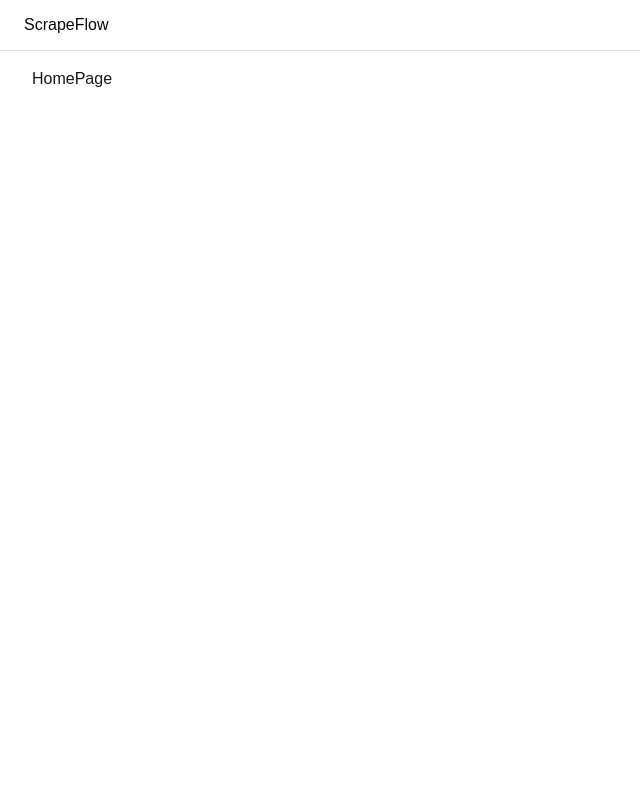
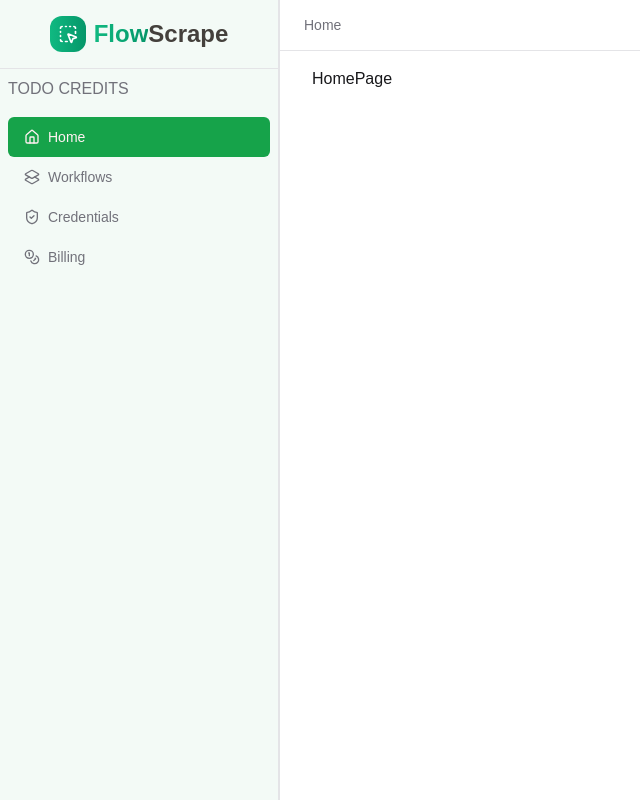
Before and after one commit to mixin27/mix-flow-scrape, a Next.js app: page / in a window 1280 px wide. Shown: the whole page, without its empty margins (0-640 px from the left). Built offline with nearby package versions, Linux system fonts and the light colour scheme.

Commit message:
dashboard layout with header and sidebar

```diff
--- a/src/app/(dashboard)/layout.tsx
+++ b/src/app/(dashboard)/layout.tsx
@@ -1,13 +1,16 @@
 import React from 'react';
 
+import BreadcrumbHeader from '@/components/common/breadcrumb-header';
+import DesktopSidebar from '@/components/common/sidebar';
 import { Separator } from '@/components/ui/separator';
 
 function DashboardLayout({ children }: { children: React.ReactNode }) {
   return (
     <div className="flex h-screen">
+      <DesktopSidebar />
       <div className="flex min-h-screen flex-1 flex-col">
         <header className="container flex h-[50px] items-center justify-between px-6 py-4">
-          ScrapeFlow
+          <BreadcrumbHeader />
         </header>
         <Separator />
         <div className="overflow-auto">
--- /dev/null
+++ b/src/components/common/breadcrumb-header.tsx
@@ -0,0 +1,36 @@
+'use client';
+
+import { usePathname } from 'next/navigation';
+import React from 'react';
+
+import {
+  Breadcrumb,
+  BreadcrumbItem,
+  BreadcrumbLink,
+  BreadcrumbList,
+} from '@/components/ui/breadcrumb';
+
+function BreadcrumbHeader() {
+  const pathname = usePathname();
+  const paths = pathname === '/' ? [''] : pathname?.split('/');
+
+  return (
+    <div className="flex items-center justify-start">
+      <Breadcrumb>
+        <BreadcrumbList>
+          {paths.map((path, index) => (
+            <React.Fragment key={index}>
+              <BreadcrumbItem>
+                <BreadcrumbLink href={`/${path}`} className="capitalize">
+                  {path === '' ? 'home' : path}
+                </BreadcrumbLink>
+              </BreadcrumbItem>
+            </React.Fragment>
+          ))}
+        </BreadcrumbList>
+      </Breadcrumb>
+    </div>
+  );
+}
+
+export default BreadcrumbHeader;
--- /dev/null
+++ b/src/components/common/logo.tsx
@@ -0,0 +1,33 @@
+import Link from 'next/link';
+
+import { SquareDashedMousePointer } from 'lucide-react';
+
+import { cn } from '@/lib/utils';
+
+function Logo({
+  fontSize = 'text-2xl',
+  iconSize = 20,
+}: {
+  fontSize?: string;
+  iconSize?: number;
+}) {
+  return (
+    <Link
+      href="/"
+      className={cn('flex items-center gap-2 text-2xl font-semibold', fontSize)}
+    >
+      <div className="rounded-xl bg-gradient-to-r from-emerald-500 to-emerald-600 p-2">
+        <SquareDashedMousePointer className="stroke-white" size={iconSize} />
+      </div>
+
+      <div>
+        <span className="bg-gradient-to-r from-emerald-500 to-emerald-600 bg-clip-text text-transparent">
+          Flow
+        </span>
+        <span className="text-stone-700 dark:text-stone-300">Scrape</span>
+      </div>
+    </Link>
+  );
+}
+
+export default Logo;
--- /dev/null
+++ b/src/components/common/sidebar.tsx
@@ -0,0 +1,74 @@
+'use client';
+
+import Link from 'next/link';
+import { usePathname } from 'next/navigation';
+
+import {
+  CoinsIcon,
+  HomeIcon,
+  Layers2Icon,
+  ShieldCheckIcon,
+} from 'lucide-react';
+
+import { buttonVariants } from '@/components/ui/button';
+
+import Logo from './logo';
+
+const routes = [
+  {
+    href: '',
+    label: 'Home',
+    icon: HomeIcon,
+  },
+  {
+    href: 'workflows',
+    label: 'Workflows',
+    icon: Layers2Icon,
+  },
+  {
+    href: 'credentials',
+    label: 'Credentials',
+    icon: ShieldCheckIcon,
+  },
+  {
+    href: 'billing',
+    label: 'Billing',
+    icon: CoinsIcon,
+  },
+];
+
+export default function DesktopSidebar() {
+  const pathname = usePathname();
+  const activeRoute =
+    routes.find(
+      (route) => route.href.length > 0 && pathname.includes(route.href)
+    ) || routes[0];
+
+  return (
+    <div className="relative hidden h-screen w-full min-w-[280px] max-w-[280px] border-separate overflow-hidden border-r-2 bg-primary/5 text-muted-foreground dark:bg-secondary/30 dark:text-foreground md:block">
+      <div className="flex border-separate items-center justify-center gap-2 border-b-[1px] p-4">
+        <Logo />
+      </div>
+
+      <div className="p-2">TODO CREDITS</div>
+
+      <div className="flex flex-col p-2">
+        {routes.map((route) => (
+          <Link
+            key={route.href}
+            href={route.href}
+            className={buttonVariants({
+              variant:
+                activeRoute.href === route.href
+                  ? 'sidebarActiveItem'
+                  : 'sidebarItem',
+            })}
+          >
+            <route.icon size={20} />
+            {route.label}
+          </Link>
+        ))}
+      </div>
+    </div>
+  );
+}
--- a/src/components/ui/button.tsx
+++ b/src/components/ui/button.tsx
@@ -1,56 +1,61 @@
-import * as React from "react"
-import { Slot } from "@radix-ui/react-slot"
-import { cva, type VariantProps } from "class-variance-authority"
+import * as React from 'react';
 
-import { cn } from "@/lib/utils"
+import { Slot } from '@radix-ui/react-slot';
+import { type VariantProps, cva } from 'class-variance-authority';
+
+import { cn } from '@/lib/utils';
 
 const buttonVariants = cva(
-  "inline-flex items-center justify-center gap-2 whitespace-nowrap rounded-md text-sm font-medium ring-offset-background transition-colors focus-visible:outline-none focus-visible:ring-2 focus-visible:ring-ring focus-visible:ring-offset-2 disabled:pointer-events-none disabled:opacity-50 [&_svg]:pointer-events-none [&_svg]:size-4 [&_svg]:shrink-0",
+  'inline-flex items-center justify-center gap-2 whitespace-nowrap rounded-md text-sm font-medium ring-offset-background transition-colors focus-visible:outline-none focus-visible:ring-2 focus-visible:ring-ring focus-visible:ring-offset-2 disabled:pointer-events-none disabled:opacity-50 [&_svg]:pointer-events-none [&_svg]:size-4 [&_svg]:shrink-0',
   {
     variants: {
       variant: {
-        default: "bg-primary text-primary-foreground hover:bg-primary/90",
+        default: 'bg-primary text-primary-foreground hover:bg-primary/90',
         destructive:
-          "bg-destructive text-destructive-foreground hover:bg-destructive/90",
+          'bg-destructive text-destructive-foreground hover:bg-destructive/90',
         outline:
-          "border border-input bg-background hover:bg-accent hover:text-accent-foreground",
+          'border border-input bg-background hover:bg-accent hover:text-accent-foreground',
         secondary:
-          "bg-secondary text-secondary-foreground hover:bg-secondary/80",
-        ghost: "hover:bg-accent hover:text-accent-foreground",
-        link: "text-primary underline-offset-4 hover:underline",
+          'bg-secondary text-secondary-foreground hover:bg-secondary/80',
+        ghost: 'hover:bg-accent hover:text-accent-foreground',
+        link: 'text-primary underline-offset-4 hover:underline',
+        sidebarItem:
+          'gap-2 !justify-start hover:bg-accent hover:bg-primary/80 hover:text-primary-foreground',
+        sidebarActiveItem:
+          'gap-2 !justify-start bg-primary text-primary-foreground hover:bg-primary/90',
       },
       size: {
-        default: "h-10 px-4 py-2",
-        sm: "h-9 rounded-md px-3",
-        lg: "h-11 rounded-md px-8",
-        icon: "h-10 w-10",
+        default: 'h-10 px-4 py-2',
+        sm: 'h-9 rounded-md px-3',
+        lg: 'h-11 rounded-md px-8',
+        icon: 'h-10 w-10',
       },
     },
     defaultVariants: {
-      variant: "default",
-      size: "default",
+      variant: 'default',
+      size: 'default',
     },
   }
-)
+);
 
 export interface ButtonProps
   extends React.ButtonHTMLAttributes<HTMLButtonElement>,
     VariantProps<typeof buttonVariants> {
-  asChild?: boolean
+  asChild?: boolean;
 }
 
 const Button = React.forwardRef<HTMLButtonElement, ButtonProps>(
   ({ className, variant, size, asChild = false, ...props }, ref) => {
-    const Comp = asChild ? Slot : "button"
+    const Comp = asChild ? Slot : 'button';
     return (
       <Comp
         className={cn(buttonVariants({ variant, size, className }))}
         ref={ref}
         {...props}
       />
-    )
+    );
   }
-)
-Button.displayName = "Button"
+);
+Button.displayName = 'Button';
 
-export { Button, buttonVariants }
+export { Button, buttonVariants };
```
